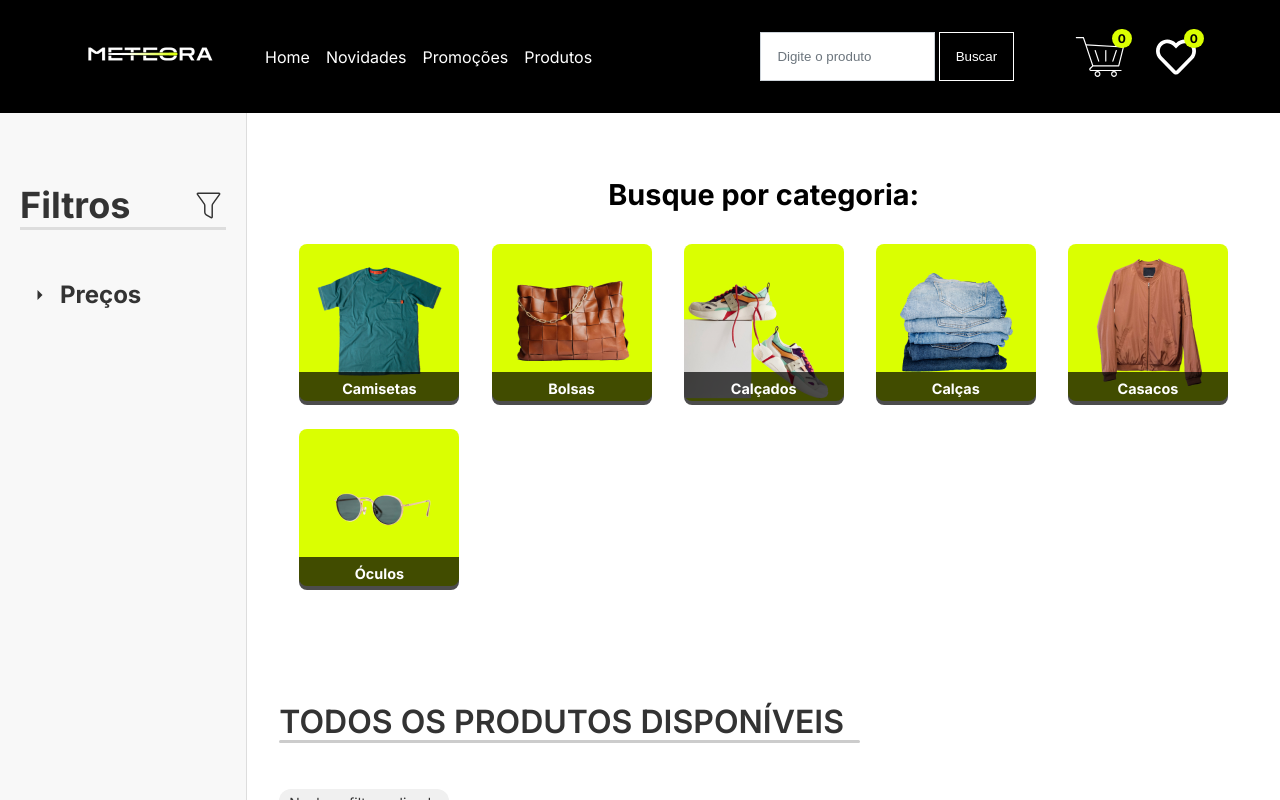
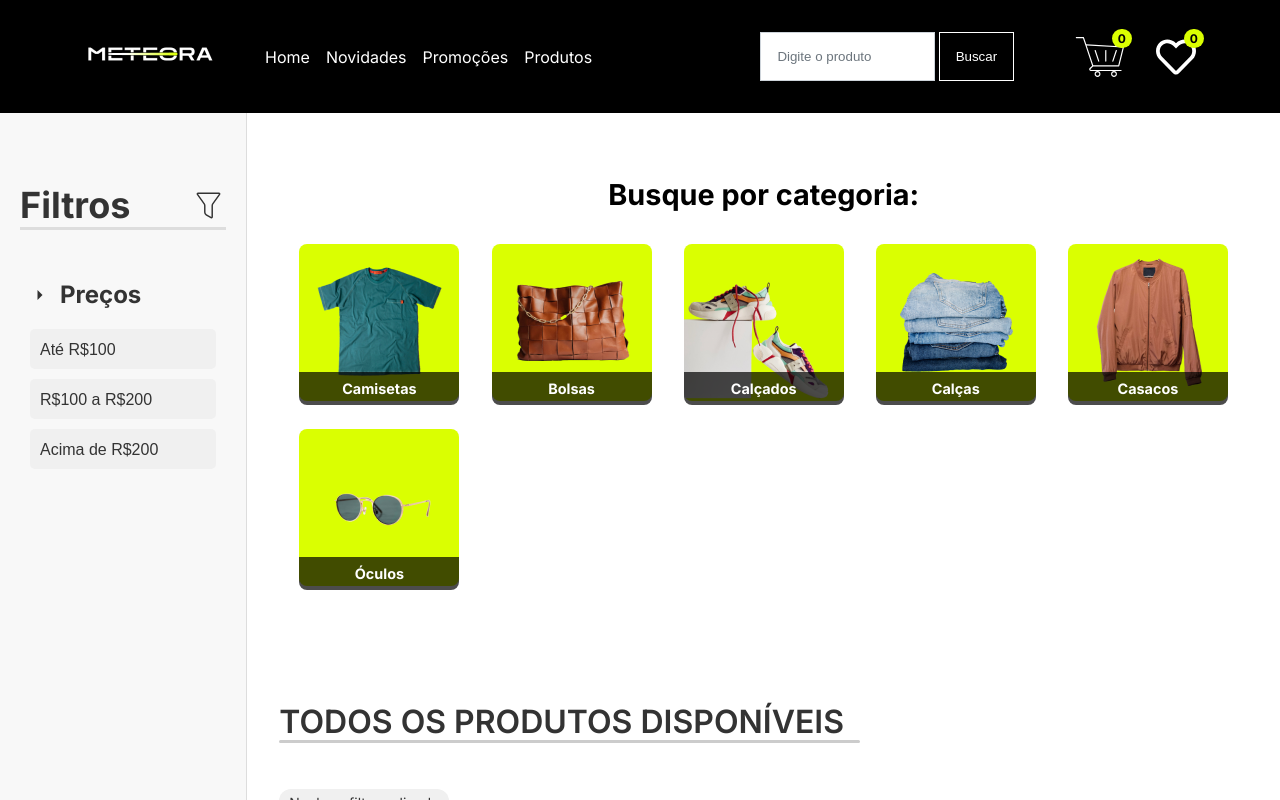
Before and after one commit to danielcoosta1/Meteora, a React (Vite) app: page /produtos in a window 1280 px wide. Shown: the top 800 px of the page. Built offline with nearby package versions, Linux system fonts and the light colour scheme.

Commit message:
Modificando o display da lista de filtros de preços para sempre aparecer. Por enquanto não faz sentido, pois tem poucos filtros

```diff
--- a/src/components/AsiderFiltros/index.jsx
+++ b/src/components/AsiderFiltros/index.jsx
@@ -11,12 +11,9 @@ import { CiFilter } from "react-icons/ci";
 import { useProdutos } from "../../hooks/useProdutos";
 
 import { IoMdArrowDropright } from "react-icons/io";
-import { useState } from "react";
 
 const AsiderFiltros = () => {
   const { setFiltroPreco, filtroPreco } = useProdutos();
-
-  const [abrirListaPrecos, setAbrirListaPrecos] = useState(false);
 
   return (
     <>
@@ -27,11 +24,11 @@ const AsiderFiltros = () => {
         </TituloAside>
         <ListaEstilizada>
           <ItemListaEstilizado>
-            <TituloPrecos onClick={() => setAbrirListaPrecos(!abrirListaPrecos)}>
+            <TituloPrecos>
               <IoMdArrowDropright size={20} />
               Preços
             </TituloPrecos>
-            <ListaPrecos $aberto={abrirListaPrecos}>
+            <ListaPrecos>
               <li
                 onClick={() => setFiltroPreco("ate100")}
                 className={filtroPreco === "ate100" ? "ativo" : ""}
--- a/src/components/AsiderFiltros/styles.js
+++ b/src/components/AsiderFiltros/styles.js
@@ -28,7 +28,7 @@ export const ListaPrecos = styled.ul`
   list-style: none;
   padding: 0;
   margin: 0;
-  display: ${({ $aberto }) => ($aberto ? "flex" : "none")};
+  display: flex;
   flex-direction: column;
   gap: 10px;
   transition: max-height 0.3s ease, opacity 0.3s ease;
```
